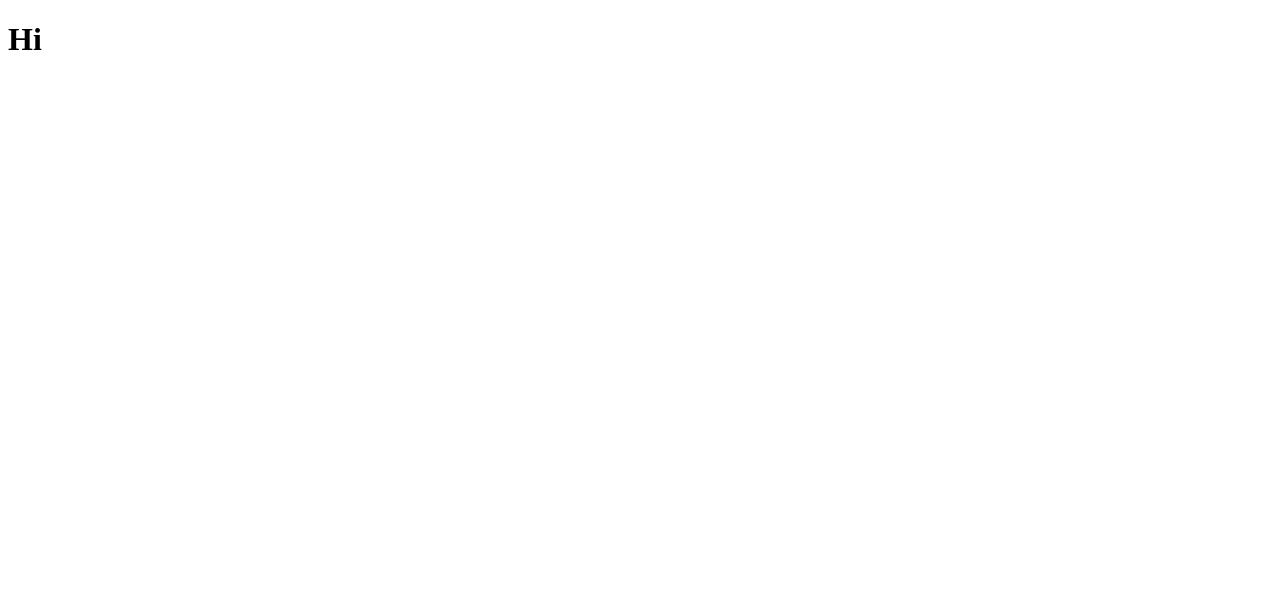
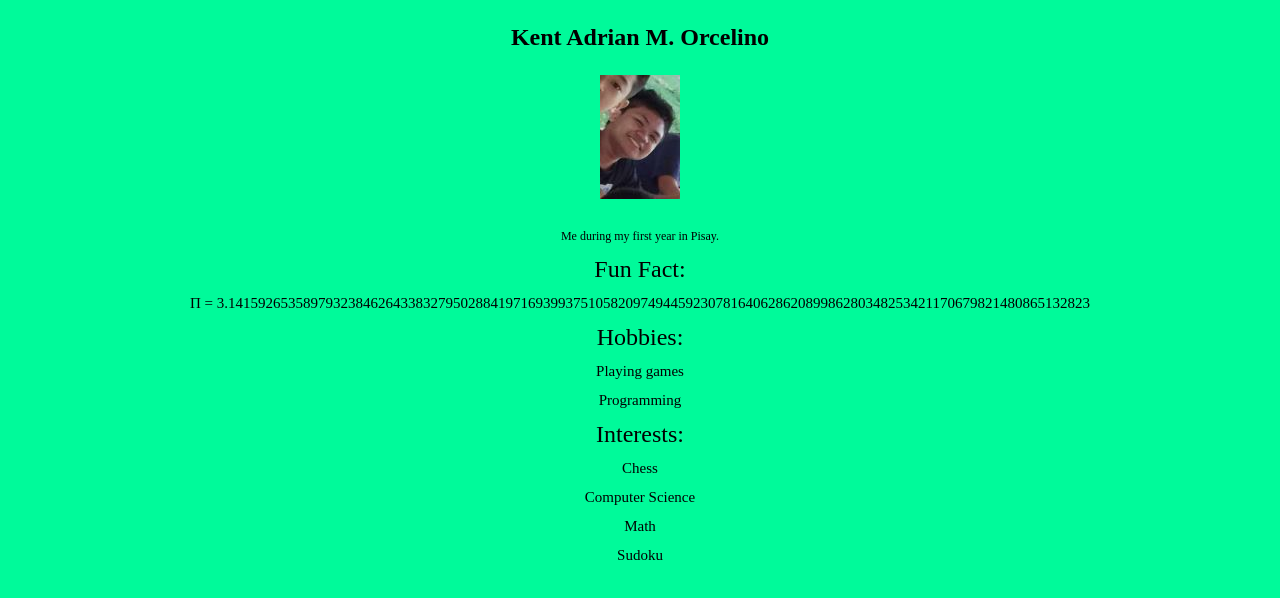
Before and after one commit to KentOrcelino/KentOrcelino.github.io, a plain HTML site: page index.html in a window 1280 px wide. Drawn offline with Linux system fonts and the light colour scheme.

Commit message:
Add files via upload

```diff
--- a/index.html
+++ b/index.html
@@ -1,6 +1,41 @@
 <!DOCTYPE html>
-<html>
-    <body>
-        <h1>Hi</h1>
-    </body>
+<html lang="en">
+<head>
+    <meta charset="UTF-8">
+    <meta name="viewport" content="width=device-width, initial-scale=1.0">
+    <title>Kent</title>
+    <style>
+        *{
+            font-family: 'Times New Roman', Times, serif;
+            font-size: 24px;
+            margin: 12px;
+            text-align: center;
+        }
+        body{
+            background-color: mediumspringgreen;
+        }
+        #list{
+            font-size: 15px;
+        }
+        #desc{
+            font-size: 12px;
+        }
+
+    </style>
+    <h1>Kent Adrian M. Orcelino</h1>
+</head>
+<body>
+    <img src="Grade7pic.jpg">
+    <p id="desc">Me during my first year in Pisay.</p>
+    <p>Fun Fact:</p>
+    <p id="list"> &Pi; = 3.1415926535897932384626433832795028841971693993751058209749445923078164062862089986280348253421170679821480865132823</p>
+    <p>Hobbies:</p>
+    <p id="list"> Playing games</p>
+    <p id="list"> Programming</p>
+    <p>Interests:</p>
+    <p id="list"> Chess</p>
+    <p id="list"> Computer Science</p>
+    <p id="list"> Math</p>
+    <p id="list"> Sudoku </p>
+</body>
 </html>
```
Also changed, not shown: Grade7pic.jpg (added).
